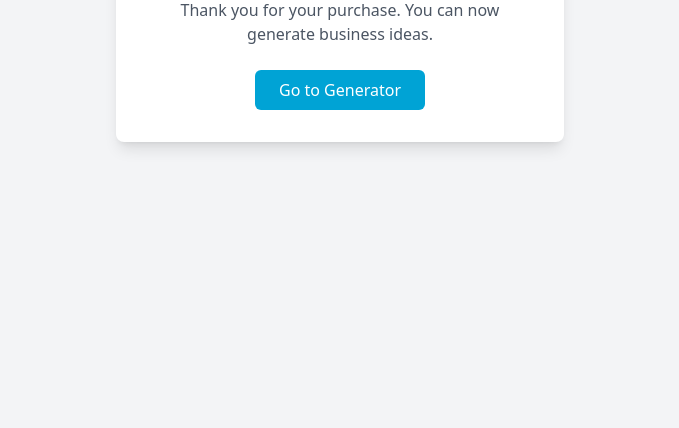
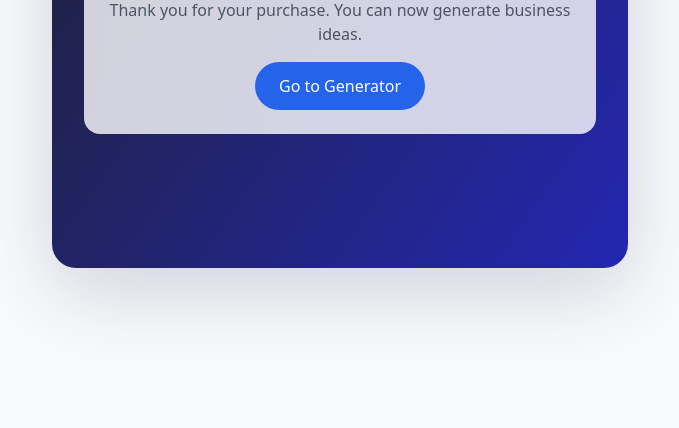
Before and after one commit to BNDRLLC/GenIQ, a website: page success.html in a window 1280 px wide. Shown: the part 372-800 px from the top of the page, without its empty margins (300-979 px from the left). Drawn offline with nearby package versions, Linux system fonts and the light colour scheme.

Commit message:
Update success.html

```diff
--- a/success.html
+++ b/success.html
@@ -1,17 +1,44 @@
 <!DOCTYPE html>
 <html lang="en">
 <head>
-  <meta charset="UTF-8" />
+  <meta charset="UTF-8"/>
   <meta name="viewport" content="width=device-width, initial-scale=1.0"/>
-  <title>Payment Successful</title>
-  <link href="https://fonts.googleapis.com/css2?family=IBM+Plex+Sans:wght@400;600&display=swap" rel="stylesheet"/>
+  <title>GenIQ – Payment Successful</title>
+  <link href="https://fonts.googleapis.com/css2?family=Merriweather:wght@400;700&display=swap" rel="stylesheet"/>
   <script src="https://cdn.tailwindcss.com"></script>
+
+  <style>
+    .luxury-hero {
+      min-height: 60vh;
+      background: linear-gradient(125deg, #202136 0%, #2327b1 100%);
+      background-size: cover;
+      background-position: center;
+      border-radius: 1.5rem;
+      overflow: hidden;
+      box-shadow: 0 24px 80px rgba(40,40,100,0.19);
+      transition: background-position 0.2s ease-out;
+    }
+  </style>
 </head>
-<body class="bg-gray-100 font-sans min-h-screen flex items-center justify-center">
-  <div class="bg-white shadow-lg rounded-lg p-8 text-center max-w-md">
-    <h1 class="text-3xl font-semibold text-[#00A3D5] mb-4">Payment Successful!</h1>
-    <p class="text-gray-600">Thank you for your purchase. You can now generate business ideas.</p>
-    <a href="/" class="mt-6 inline-block bg-[#00A3D5] text-white px-6 py-2 rounded-md hover:bg-[#008bb0] transition">Go to Generator</a>
+<body class="bg-gray-50 font-sans flex items-center justify-center min-h-screen">
+  <div class="luxury-hero w-full max-w-xl mx-auto p-8 flex items-center justify-center">
+    <div class="text-center bg-white/80 backdrop-blur rounded-2xl p-6 space-y-4">
+      <h1 class="font-serif text-3xl text-gray-900">Payment Successful!</h1>
+      <p class="text-gray-600">Thank you for your purchase. You can now generate business ideas.</p>
+      <a href="/?paid=true"
+         class="inline-block bg-blue-600 text-white px-6 py-3 rounded-full transform transition hover:-translate-y-1 hover:shadow-xl">
+        Go to Generator
+      </a>
+    </div>
   </div>
+
+  <script>
+    // Parallax effect
+    const hero = document.querySelector('.luxury-hero');
+    window.addEventListener('scroll', ()=> {
+      const y = window.scrollY;
+      hero.style.backgroundPosition = `center ${-y/8}px`;
+    });
+  </script>
 </body>
 </html>
```
